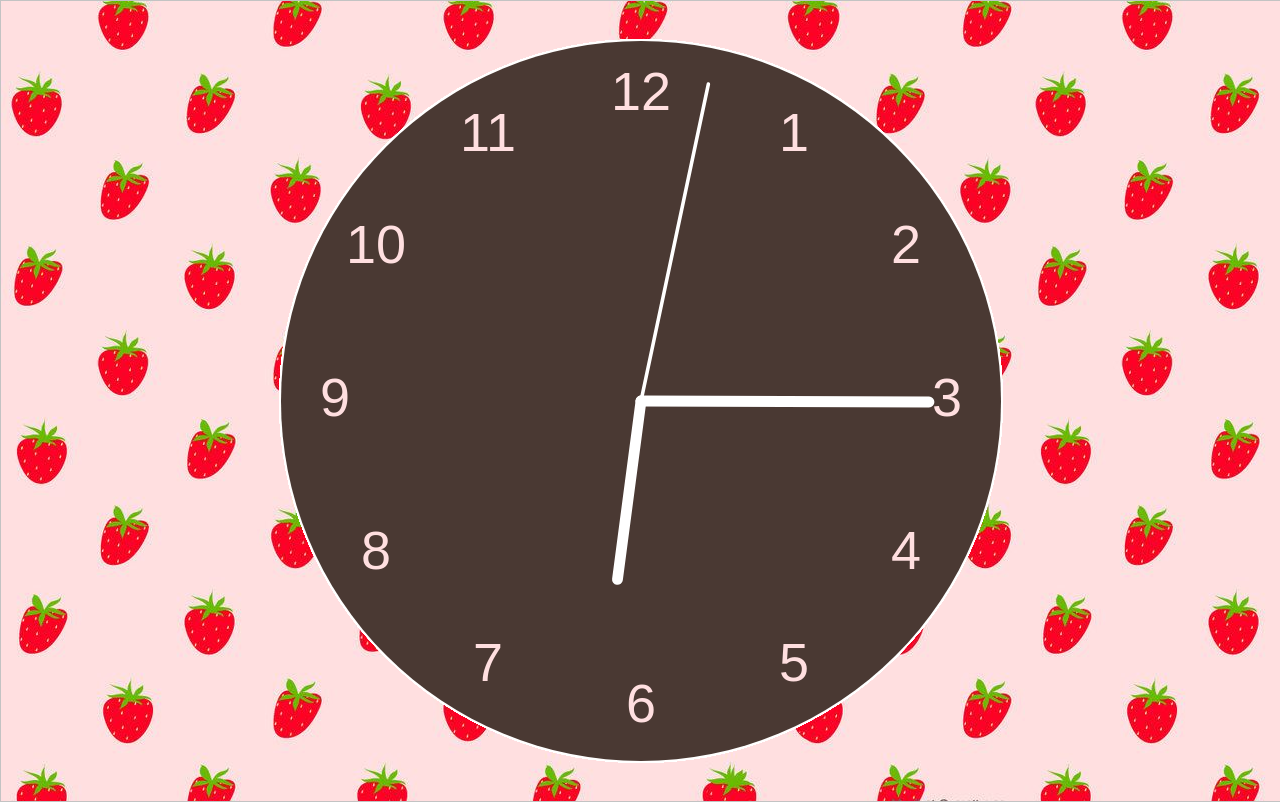
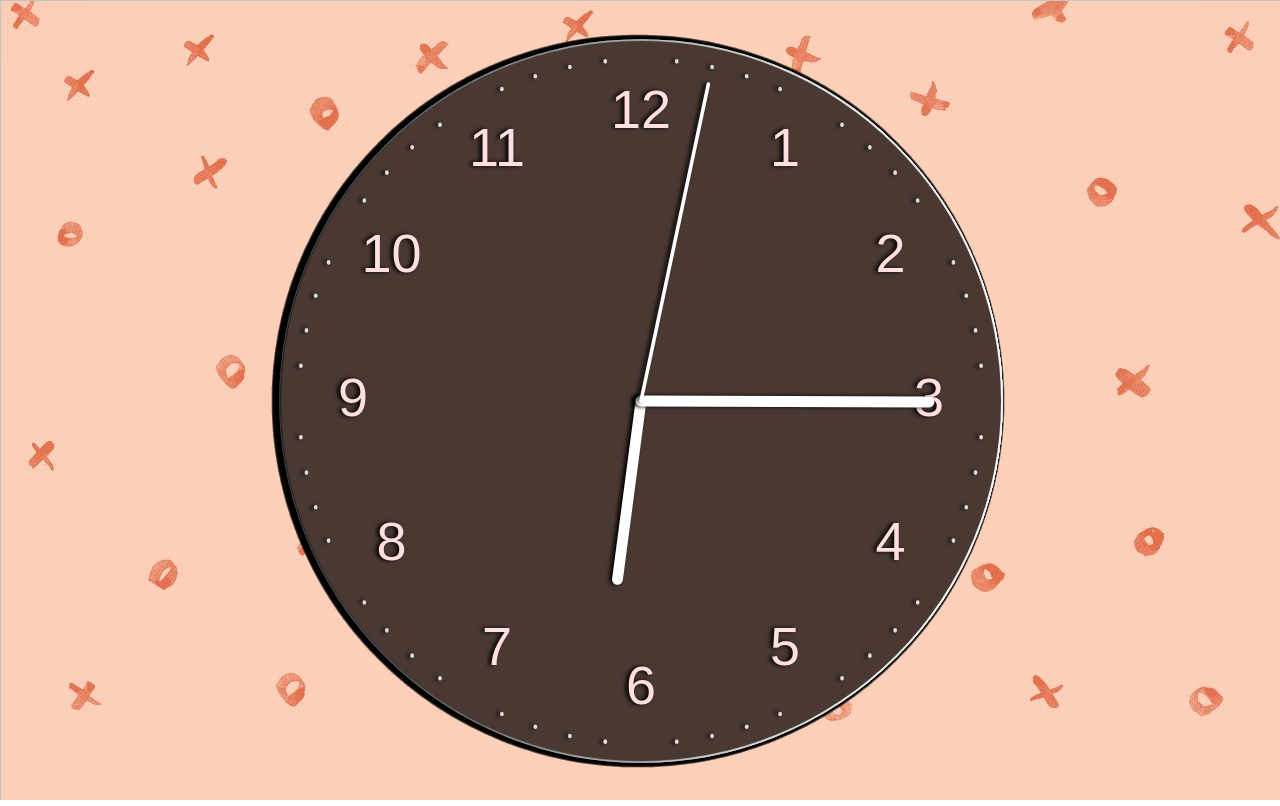
Before and after one commit to shreejaverma/Javascript, a plain HTML site: page clock/index.html in a window 1280 px wide. Drawn offline with Linux system fonts and the light colour scheme.

Commit message:
improved styling

```diff
--- a/clock/index.html
+++ b/clock/index.html
@@ -1,33 +1,43 @@
 <!DOCTYPE html>
 <html>
-<body>
+  <head>
+    <meta charset="utf-8">
+    <meta name="viewport" content="width=device-width, initial-scale=1, shrink-to-fit=no">
     <style>
       html, body {
      margin: 0 !important;
      padding: 0 !important;
      height: 100%;
      width: 100%;
+     overflow: hidden;
  }
-canvas{
+ #myCanvas{
      height: 100%;
      width: 100%;
    background-position: center;
    background-repeat: no-repeat;
    background-size: cover;
  }
+
   </style>
-
-<canvas id="myCanvas" width="500" height="500"
-style="border:1px solid #c3c3c3;">
-Your browser does not support the canvas element.
+  </head>
+<body>
+<canvas id="myCanvas" style="border:1px solid #c3c3c3;">
+<span class="dialLines"></span>
 </canvas>
+</div>
+</div>
+</div>
 
 <script>
 var canvas = document.getElementById("myCanvas");
 canvas.width = window.innerWidth;
 canvas.height = window.innerHeight;
-document.getElementById("myCanvas").style.background = "url('wp6256871.jpg')";
+document.getElementById("myCanvas").style.background = "url('4066549.jpg')";
 var ctx = canvas.getContext("2d");
+ctx.lineCap = 'round';
+ctx.lineJoin = 'round';
+ctx.strokeStyle= "black";
 var radius=canvas.height/2;
 ctx.translate(canvas.width/2,canvas.height/2);
 radius=radius*0.90;
@@ -35,12 +45,41 @@ setInterval(clock,100);
 
 function clock(){
 drawClock(ctx,radius);
+drawDialLines(ctx);
 drawNumbers(ctx,radius);
 drawTime(ctx,radius);
 }
 
+ function drawDialLines(ctx){
+   var j=1;
+   for(var i=0;i<60;i++){
+     var ang = j * Math.PI/30;
+     ctx.beginPath();
+     ctx.rotate(ang);
+     ctx.translate(0, -radius * 0.95);
+     ctx.rotate(-ang);
+     if(i%5!=4){
+     ctx.moveTo(0,0);
+     ctx.lineTo(0,1);
+     ctx.lineWidth="1px";
+     ctx.strokeStyle="#dddddd";
+     ctx.stroke();
+     }
+     ctx.rotate(ang);
+     ctx.translate(0, radius * 0.95);
+     ctx.rotate(-ang);
+     j++;
+
+   }
+  }
+
+
 function drawClock(ctx,radius){
 ctx.beginPath();
+ctx.shadowBlur=4;
+ctx.shadow
+ctx.shadowColor="black";
+ctx.shadowOffsetX = -3;
 ctx.arc(0,0,radius,0,2*Math.PI);
 ctx.stroke();
 ctx.fillStyle= "#4a3933";
@@ -62,11 +101,11 @@ function drawNumbers(ctx, radius) {
      ctx.fillStyle= "#FFDFE0";
      ang = num * Math.PI / 6;
      ctx.rotate(ang);
-     ctx.translate(0, -radius * 0.85);
+     ctx.translate(0, -radius * 0.80);
      ctx.rotate(-ang);
      ctx.fillText(num.toString(), 0, 0);
      ctx.rotate(ang);
-     ctx.translate(0, radius * 0.85);
+     ctx.translate(0, radius * 0.80);
      ctx.rotate(-ang);
    }
   }
```
Also changed, not shown: clock/4066549.jpg (added), clock/c5728db29b042d80bff775f0ba1020ee.jpg (deleted), clock/wp6256871.jpg (deleted), 2 other files. Lines whose indentation alone changed are shown as unchanged.
